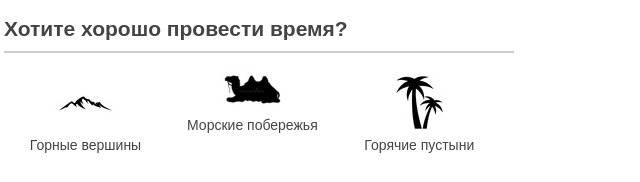
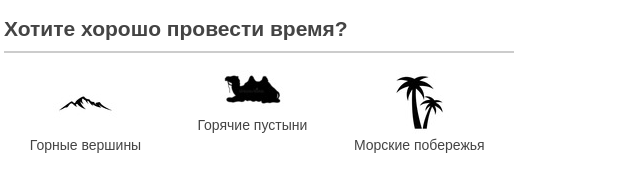
Before and after one commit to Lemyrik/Alivio, a plain HTML site: page index.html in a window 1280 px wide. Shown: the part 267-449 px from the top of the page, 381-1021 px from the left. Drawn offline with Linux system fonts and the light colour scheme.

Commit message:
Update index.html

```diff
--- a/index.html
+++ b/index.html
@@ -17,8 +17,8 @@
     <section class="features">
       <h2>Хотите хорошо провести время?</h2>
       <p class="feature-furniture">Горные вершины</p>
-      <p class="feature-lighting">Морские побережья</p>
-      <p class="feature-accessories">Горячие пустыни</p>
+      <p class="feature-lighting">Горячие пустыни</p>
+      <p class="feature-accessories">Морские побережья</p>
     </section>
     <section class="advantages">
       <h2>Мы поможем воплотить мечту в реальность!</h2>
```
